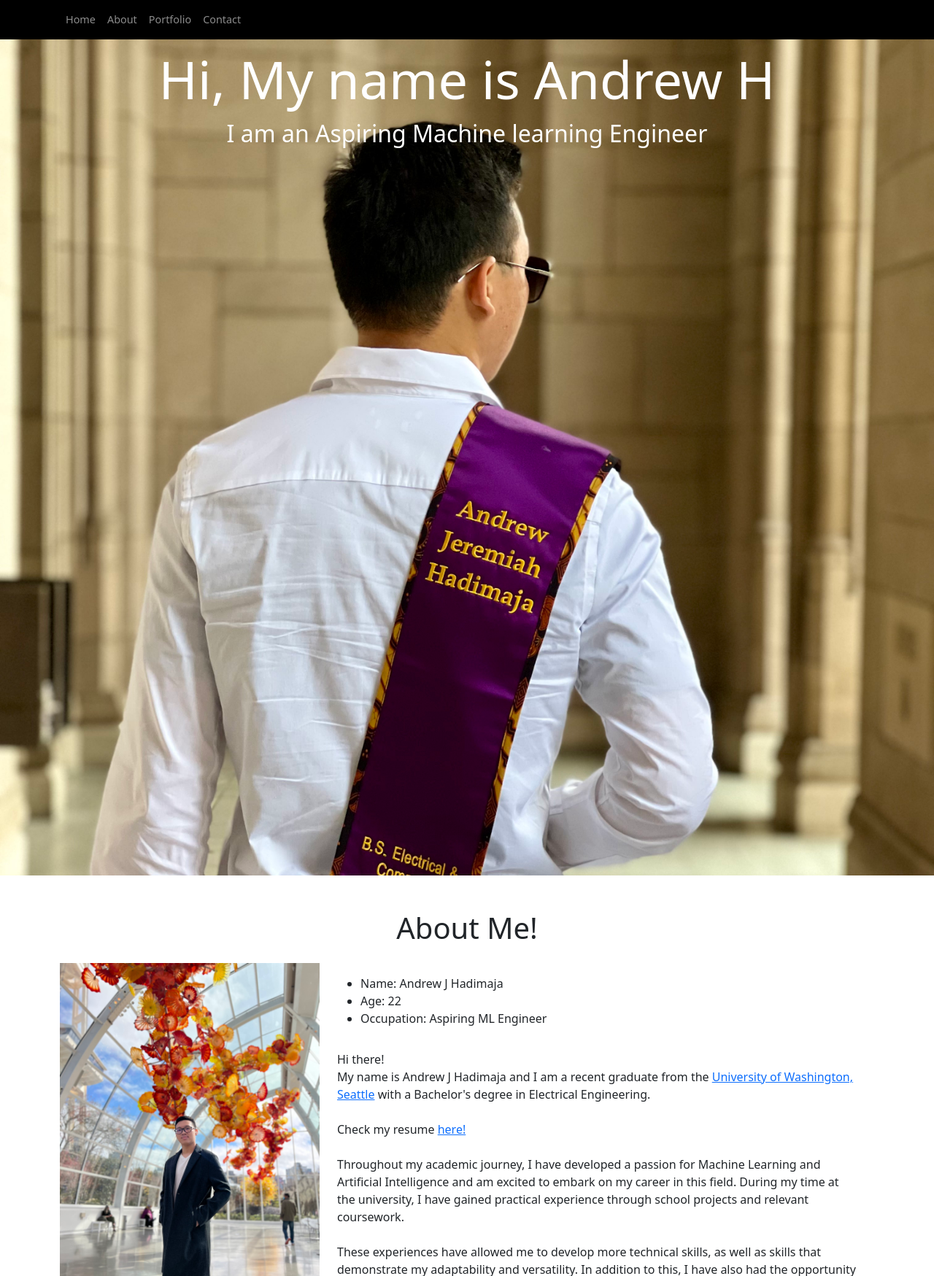
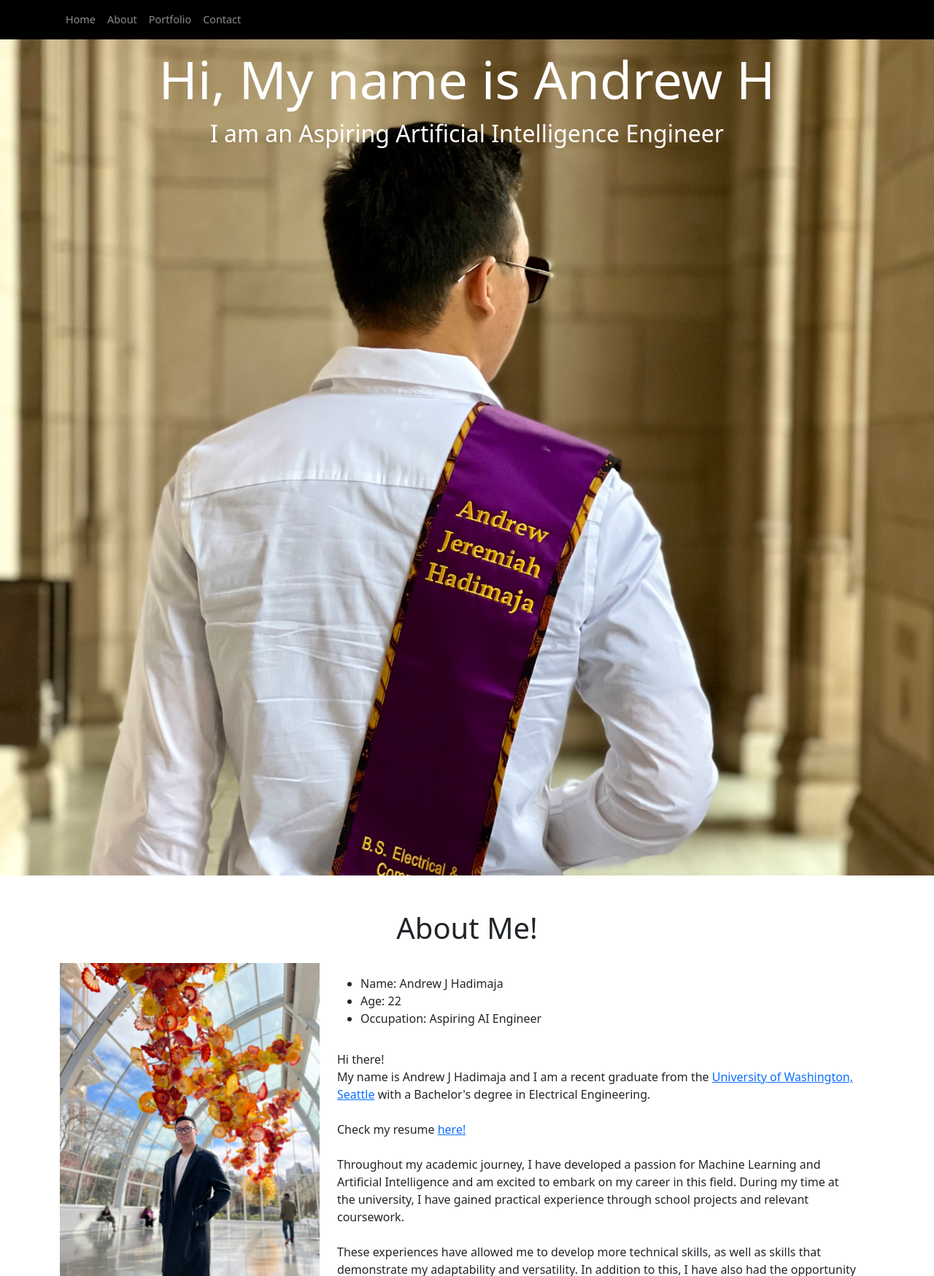
Before and after one commit to andrewh265/andrewhportfolio, a plain HTML site: page index.html in a window 1280 px wide. Shown: the top 1749 px of the page at 73% size. Drawn offline with nearby package versions, Linux system fonts and the light colour scheme.

Commit message:
Update index.html

```diff
--- a/index.html
+++ b/index.html
@@ -45,7 +45,7 @@
             <div class="row">
             <div class="col-lg-12 col-md-12 col-sm-12 col-xs-12 hero-text">
                 <h2 class="hero_title">Hi, My name is Andrew H</h2>
-                <p class="hero_desc">I am an Aspiring Machine learning Engineer</p>
+                <p class="hero_desc">I am an Aspiring Artificial Intelligence Engineer</p>
             </div>
             </div>
         </div>
@@ -66,7 +66,7 @@
                             <ul>
                                 <li>Name: Andrew J Hadimaja</li>
                                 <li>Age: 22</li>
-                                <li>Occupation: Aspiring ML Engineer</li>
+                                <li>Occupation: Aspiring AI Engineer</li>
 
                             </ul>
                         </div>
@@ -76,7 +76,7 @@
                             <br><br> Check my resume <a href="Andrew_resume.pdf" target="_blank"> here!</a>
                             <br><br>Throughout my academic journey, I have developed a passion for Machine Learning and Artificial Intelligence and am excited to embark on my career in this field. During my time at the university, I have gained practical experience through school projects and relevant coursework.
                             <br><Br>These experiences have allowed me to develop more technical skills, as well as skills that demonstrate my adaptability and versatility. In addition to this, I have also had the opportunity to collaborate with a diverse range of individuals, which has helped me to refine my communication and teamwork skills.
-                            <br><br>As an aspiring ML Engineer, I am eager to apply my skills and knowledge. I am a quick learner, highly motivated, and committed to achieving excellence in all that I do.
+                            <br><br>As an aspiring AI Engineer, I am eager to apply my skills and knowledge. I am a quick learner, highly motivated, and committed to achieving excellence in all that I do.
                             <br><br>Thank you for taking the time to review my portfolio, and I look forward to discussing how I can contribute to the workplace.
                         </p>
                     </div>
```
